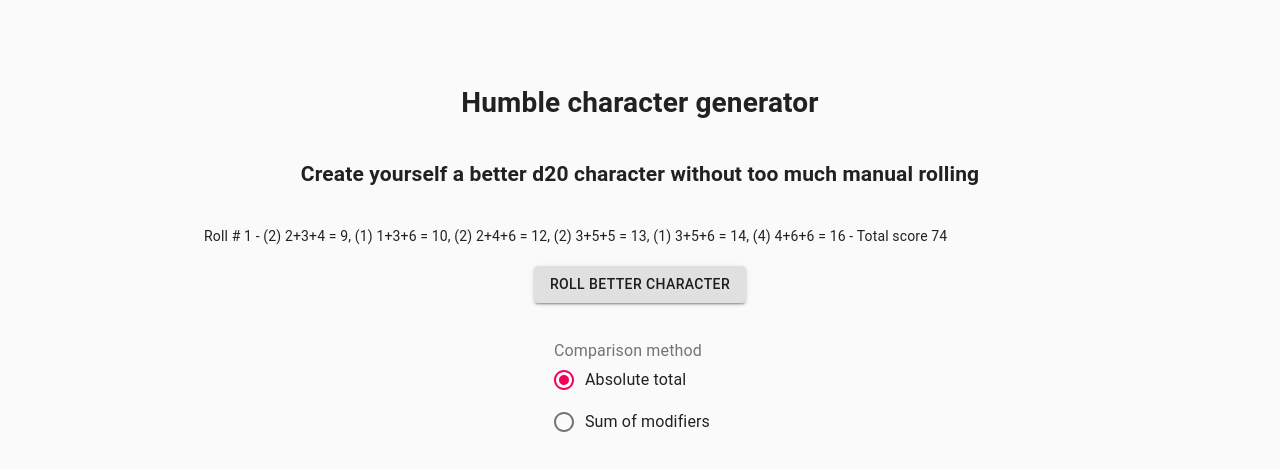
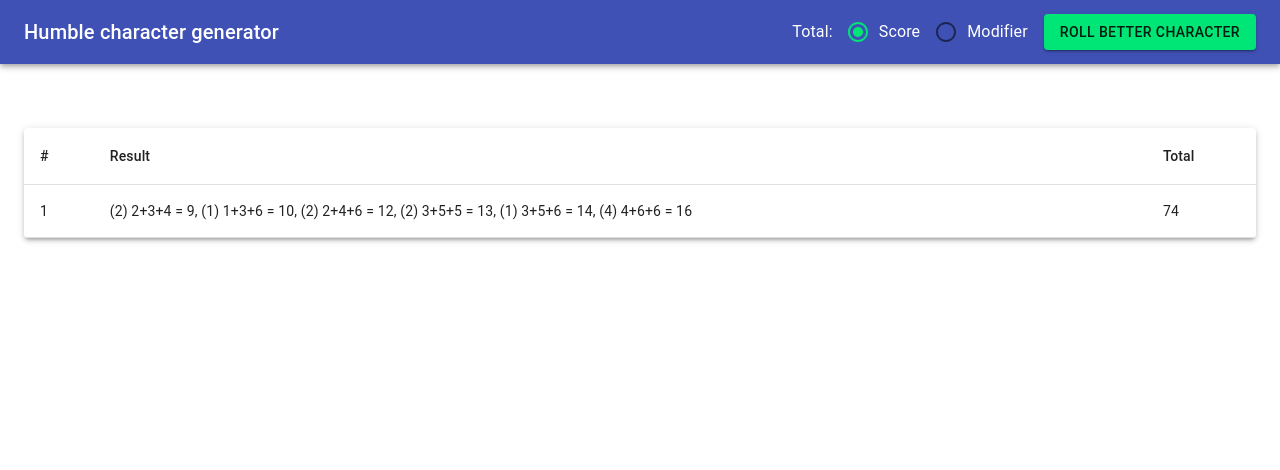
Before and after one commit to iharthi/humble-character-generator, a React (Create React App) app: page / in a window 1280 px wide. Shown: the top 470 px of the page. Built offline with nearby package versions, Linux system fonts and the light colour scheme.

Commit message:
Prettify the UI

```diff
--- a/src/App.tsx
+++ b/src/App.tsx
@@ -1,25 +1,22 @@
 import React from 'react';
 import './App.css';
 import Roll from './components/roll';
-import { Container, CssBaseline, makeStyles } from '@material-ui/core';
+import { createMuiTheme } from '@material-ui/core/styles';
+import { ThemeProvider } from '@material-ui/styles';
+import { green } from '@material-ui/core/colors';
 
-const useStyles = makeStyles((theme) => ({
-  paper: {
-    marginTop: theme.spacing(8),
-    display: 'flex',
-    flexDirection: 'column',
-    alignItems: 'center',
+const theme = createMuiTheme({
+  palette: {
+    secondary: green,
   },
-}));
+});
+
 
 const App = () => {
-  const classes = useStyles();
-
   return (
-    <Container component="main" maxWidth="md" className={classes.paper}>
-      <CssBaseline />
+    <ThemeProvider theme={theme}>
       <Roll />
-    </Container>
+    </ThemeProvider>
   );
 }
 
--- a/src/components/roll.tsx
+++ b/src/components/roll.tsx
@@ -1,25 +1,32 @@
 import React, { useState, useCallback, useEffect } from 'react';
-import { Button, Snackbar, LinearProgress } from '@material-ui/core';
-import { makeStyles, Grid, Radio, RadioGroup, FormControlLabel, FormControl, FormLabel } from '@material-ui/core';
+import {Button, Snackbar, CircularProgress, AppBar, Toolbar, Typography, Container, Paper} from '@material-ui/core';
+import { makeStyles, Radio, RadioGroup, FormControlLabel, FormControl,  Table, TableRow, TableHead, TableBody, TableCell } from '@material-ui/core';
 
 
 const useStyles = makeStyles((theme) => ({
-  progress: {
-    padding: "10px",
-    marginTop: "-10px",
-    borderRadius: "5px",
-    backgroundColor: "#face8d",
-    width: "80%",
-    textAlign: "center",
-  },
+
   progressSnackbar: {
     minWidth: "640px",
   },
   mainGrid: {
     padding: "20px",
   },
+  formTitle: {
+    marginRight: "15px",
+  },
   buttonGroup: {
-    margin: "40px",
+  },
+  paper: {
+    marginTop: theme.spacing(8),
+    display: 'flex',
+    flexDirection: 'column',
+    alignItems: 'center',
+  },
+  title: {
+    flexGrow: 1,
+  },
+  radioGroup: {
+    flexDirection: 'row',
   }
 }));
 
@@ -137,38 +144,60 @@ const Roll = () => {
 
   return (
     <>
-      <h1>Humble character generator</h1>
-      <h2>Create yourself a better d20 character without too much manual rolling</h2>
-      <Grid container spacing={1} className={classes.mainGrid}>{rollsState.list.map(c => (
-        <Grid item xs={12} key={c.rollOrdinalNumber}>Roll # {c.rollOrdinalNumber} - {formatCharacter(c.rolledCharacter)} - Total score {comparisonMethod(c.rolledCharacter)}</Grid>
-      ))}</Grid>
       <Snackbar
         open={rolling}
         anchorOrigin={{
-          vertical: 'top',
+          vertical: 'bottom',
           horizontal: 'center',
         }}
-        className={classes.progressSnackbar}
-      >
-          <div className={classes.progress}>
-            <LinearProgress />
-            Working - roll number {rollsState.rollOrdinalNumber}.
-          </div>
-      </Snackbar>
-      <Button variant="contained" onClick={() => setRolling(true)}>Roll better character</Button>
+        message={`Working - roll number ${rollsState.rollOrdinalNumber}`}
+        action={(<CircularProgress />)}
+      />
+      <AppBar position="static">
+        <Toolbar>
+          <Typography variant="h6" className={classes.title}>
+            Humble character generator
+          </Typography>
+          <Typography variant="body1" className={classes.formTitle}>
+            Total:
+          </Typography>
           <FormControl component="fieldset" className={classes.buttonGroup} >
-        <FormLabel component="legend">Comparison method</FormLabel>
-        <RadioGroup value={comparisonMethod === totalCharacterScoreAbsolute ? "absolute" : "modifier"} onChange={(e) => {
+            <RadioGroup className={classes.radioGroup} value={comparisonMethod === totalCharacterScoreAbsolute ? "absolute" : "modifier"} onChange={(e) => {
               if (e.target.value === "modifier") {
                 setComparisonMethod(() =>totalCharacterScoreModifier)
               } else {
                 setComparisonMethod(() => totalCharacterScoreAbsolute)
               }
             }}>
-          <FormControlLabel value="absolute" control={<Radio />} label="Absolute total" />
-          <FormControlLabel value="modifier" control={<Radio />} label="Sum of modifiers" />
+              <FormControlLabel value="absolute" control={<Radio />} label="Score" />
+              <FormControlLabel value="modifier" control={<Radio />} label="Modifier" />
             </RadioGroup>
           </FormControl>
+          <Button variant="contained" onClick={() => setRolling(true)} color="secondary">Roll better character</Button>
+        </Toolbar>
+      </AppBar>
+      <Container component="main" maxWidth="lg" >
+        <Paper elevation={3} className={classes.paper}>
+          <Table>
+            <TableHead>
+              <TableRow>
+                <TableCell>#</TableCell>
+                <TableCell>Result</TableCell>
+                <TableCell>Total</TableCell>
+              </TableRow>
+            </TableHead>
+            <TableBody>
+              {rollsState.list.map(c => (
+                <TableRow key={c.rollOrdinalNumber}>
+                  <TableCell>{c.rollOrdinalNumber}</TableCell>
+                  <TableCell>{formatCharacter(c.rolledCharacter)}</TableCell>
+                  <TableCell>{comparisonMethod(c.rolledCharacter)}</TableCell>
+                </TableRow>
+              ))}
+            </TableBody>
+          </Table>
+        </Paper>
+      </Container>
     </>
   )
 }
```
Lines whose indentation alone changed are shown as unchanged.
